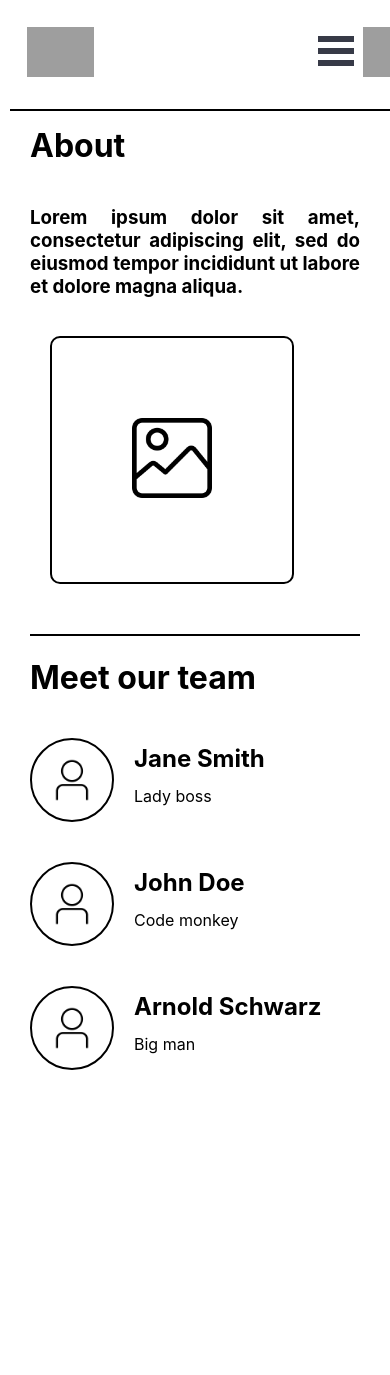
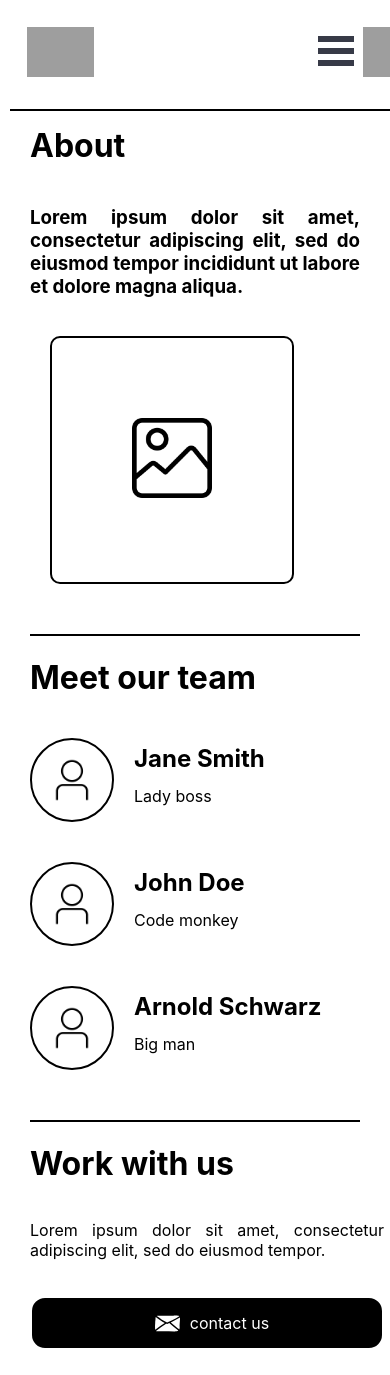
Before and after one commit to Tuliany/mobile-responsiveness, a React (Create React App) app: page / in a window 390 px wide. Before the commit the page ends 1095 px from the top, so only its background shows below. Built offline with nearby package versions, Linux system fonts and the light colour scheme; grey boxes are pictures that could not be loaded.

Commit message:
mobile work for us comp.

```diff
--- a/src/App.js
+++ b/src/App.js
@@ -4,6 +4,7 @@ import Divider from './components/Divider';
 import About from './pages/About';
 import Team from './pages/Team';
 import BurgerMenu from './components/BurgerMenu';
+import Work from './pages/Work';
 
 function App() {
   return (
@@ -16,6 +17,8 @@ function App() {
         <About />
         <Divider />
         <Team />
+        <Divider />
+        <Work />
       </div>
     </div>
   );
--- /dev/null
+++ b/src/components/Button.jsx
@@ -0,0 +1,13 @@
+import React from "react";
+import "../styles/components/button.css";
+
+const Button = ({title}) => {
+  return (
+    <div className="button">
+      <img src="../../assets/mail.svg" alt="mail" className="mailIcon" />
+      <p>{title}</p>
+    </div>
+  );
+};
+
+export default Button;
--- /dev/null
+++ b/src/pages/Work.js
@@ -0,0 +1,24 @@
+import React from "react";
+import Section from "../components/Section";
+import Button from '../components/Button'
+import "../styles/pages/work.css";
+import "../styles/App.css";
+
+const Work = () => {
+  return (
+    <>
+      <Section>
+        <div className="workFrame">
+          <h1>Work with us</h1>
+          <p>
+            Lorem ipsum dolor sit amet, consectetur adipiscing elit, sed do
+            eiusmod tempor.
+          </p>
+          <Button title="contact us"/>
+        </div>
+      </Section>
+    </>
+  );
+};
+
+export default Work;
--- /dev/null
+++ b/src/styles/components/button.css
@@ -0,0 +1,19 @@
+.button {
+  width: 350px;
+  border: 2px solid;
+  border-radius: 15px;
+  height: 50px;
+  background-color: black;
+  display: flex;
+  color: white;
+  justify-content: center;
+  align-items: center;
+  margin: 20px 0px;
+}
+
+.mailIcon {
+  height: 25px;
+  margin: 10px;
+  filter: brightness(0) saturate(100%) invert(100%) sepia(0%) saturate(7471%)
+    hue-rotate(336deg) brightness(103%) contrast(112%);
+}
--- a/src/styles/components/card.css
+++ b/src/styles/components/card.css
@@ -1,6 +1,6 @@
 .cardFrame {
   display: flex;
-  margin: 20px 0px;
+  margin: 20px 20px 20px 0px;
 }
 
 .profile {
--- /dev/null
+++ b/src/styles/pages/work.css
@@ -0,0 +1,9 @@
+.workFrame {
+  display: flex;
+  flex-direction: column;
+  align-items: flex-start;
+}
+
+p {
+  text-align: justify;
+}
```
Also changed, not shown: public/assets/mail.svg (added).
